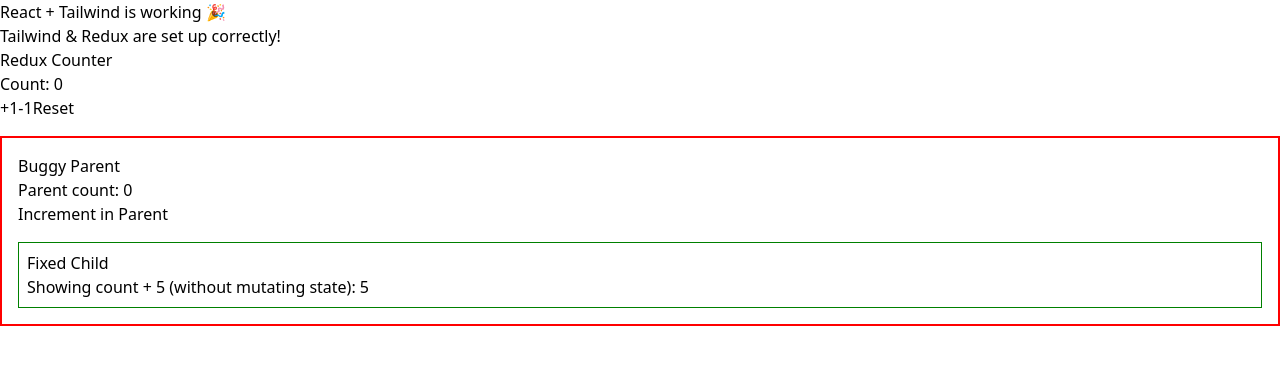
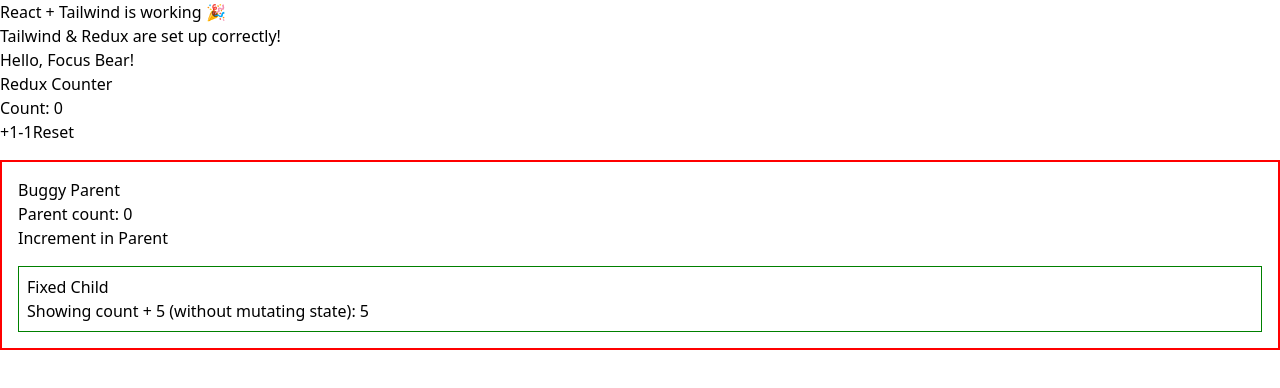
Before and after one commit to aamyaaaa/aamya_intern_repo_dev, a React (Vite) app in the folder issue_20/my-react-app/: page / in a window 1280 px wide. Shown: the top 388 px of the page. Built offline with nearby package versions, Linux system fonts and the light colour scheme.

Commit message:
Added HelloWorld Component

```diff
--- a/issue_20/my-react-app/src/App.jsx
+++ b/issue_20/my-react-app/src/App.jsx
@@ -1,5 +1,7 @@
 import Counter from './Counter'
 import ParentBuggy from './buggy/ParentBuggy'
+import HelloWorld from './HelloWorld'
+
 
 function App() {
   return (
@@ -12,7 +14,9 @@ function App() {
           Tailwind & Redux are set up correctly!
         </p>
       </div>
-
+    <div className="min-h-screen bg-slate-900 flex flex-col items-center justify-center gap-8">
+      <HelloWorld name="Focus Bear" />
+    </div>
       {/* Redux counter */}
       <Counter />
 
--- /dev/null
+++ b/issue_20/my-react-app/src/HelloWorld.jsx
@@ -0,0 +1,9 @@
+function HelloWorld({name}){
+    return(
+        <h1 className="text-white text-3xl font-bold">
+            Hello, {name}!
+        </h1>
+    )
+}
+
+export default HelloWorld
```
